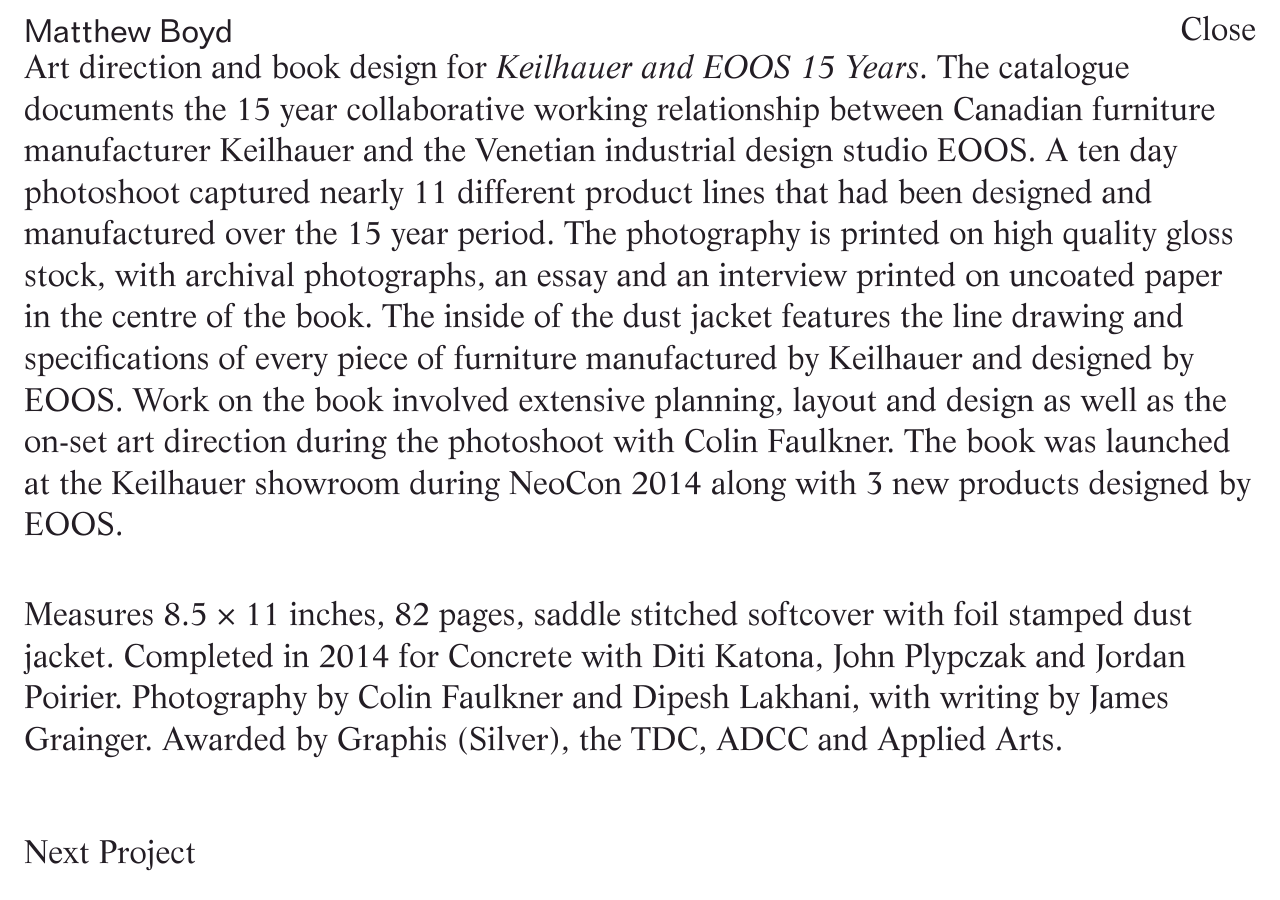
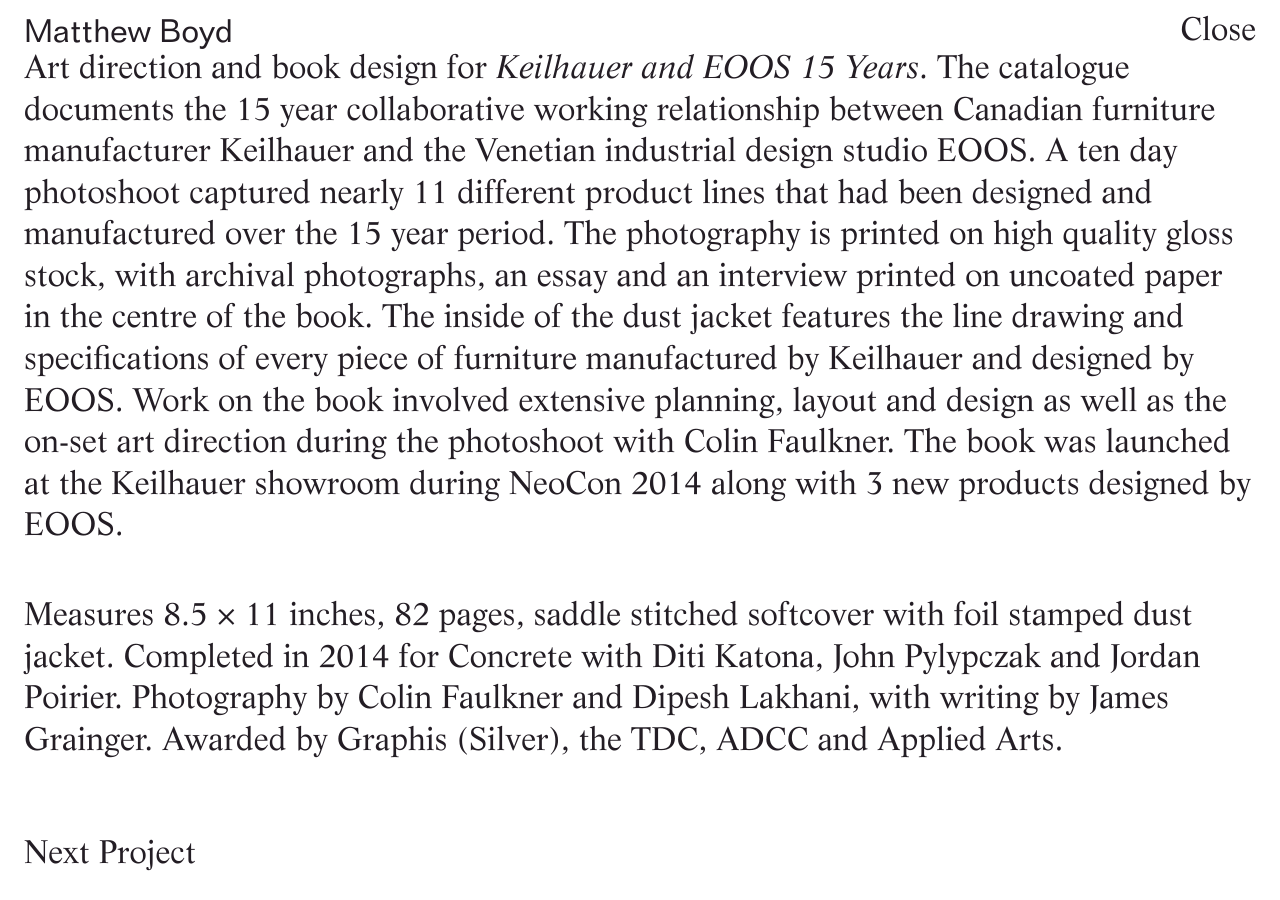
Before and after one commit to studio-cartogram/studioself, a Jekyll site: the page built from _projects/keilhauer-and-eoos.markdown, in a window 1280 px wide and 900 px high, scrolled down 9048 px. Built offline with Jekyll 4.4.1, drawn with Linux system fonts in a browser that asks for light colours.

Commit message:
Updated Keilhauer And Eoos

```diff
--- a/_projects/keilhauer-and-eoos.markdown
+++ b/_projects/keilhauer-and-eoos.markdown
@@ -24,4 +24,4 @@
 
 Art direction and book design for *Keilhauer and EOOS 15 Years*. The catalogue documents the 15 year collaborative working relationship between Canadian furniture manufacturer Keilhauer and the Venetian industrial design studio EOOS. A ten day photoshoot captured nearly 11 different product lines that had been designed and manufactured over the 15 year period. The photography is printed on high quality gloss stock, with archival photographs, an essay and an interview printed on uncoated paper in the centre of the book. The inside of the dust jacket features the line drawing and specifications of every piece of furniture manufactured by Keilhauer and designed by EOOS. Work on the book involved extensive planning, layout and design as well as the on-set art direction during the photoshoot with Colin Faulkner. The book was launched at the Keilhauer showroom during NeoCon 2014 along with 3 new products designed by EOOS.
 
-Measures 8.5 × 11 inches, 82 pages, saddle stitched softcover with foil stamped dust jacket. Completed in 2014 for Concrete with Diti Katona, John Plypczak and Jordan Poirier. Photography by Colin Faulkner and Dipesh Lakhani, with writing by James Grainger. Awarded by Graphis (Silver), the TDC, ADCC and Applied Arts.
+Measures 8.5 × 11 inches, 82 pages, saddle stitched softcover with foil stamped dust jacket. Completed in 2014 for Concrete with Diti Katona, John Pylypczak and Jordan Poirier. Photography by Colin Faulkner and Dipesh Lakhani, with writing by James Grainger. Awarded by Graphis (Silver), the TDC, ADCC and Applied Arts.
```
Also changed, not shown: other parts of _projects/keilhauer-and-eoos.markdown (+1 -1 lines).
